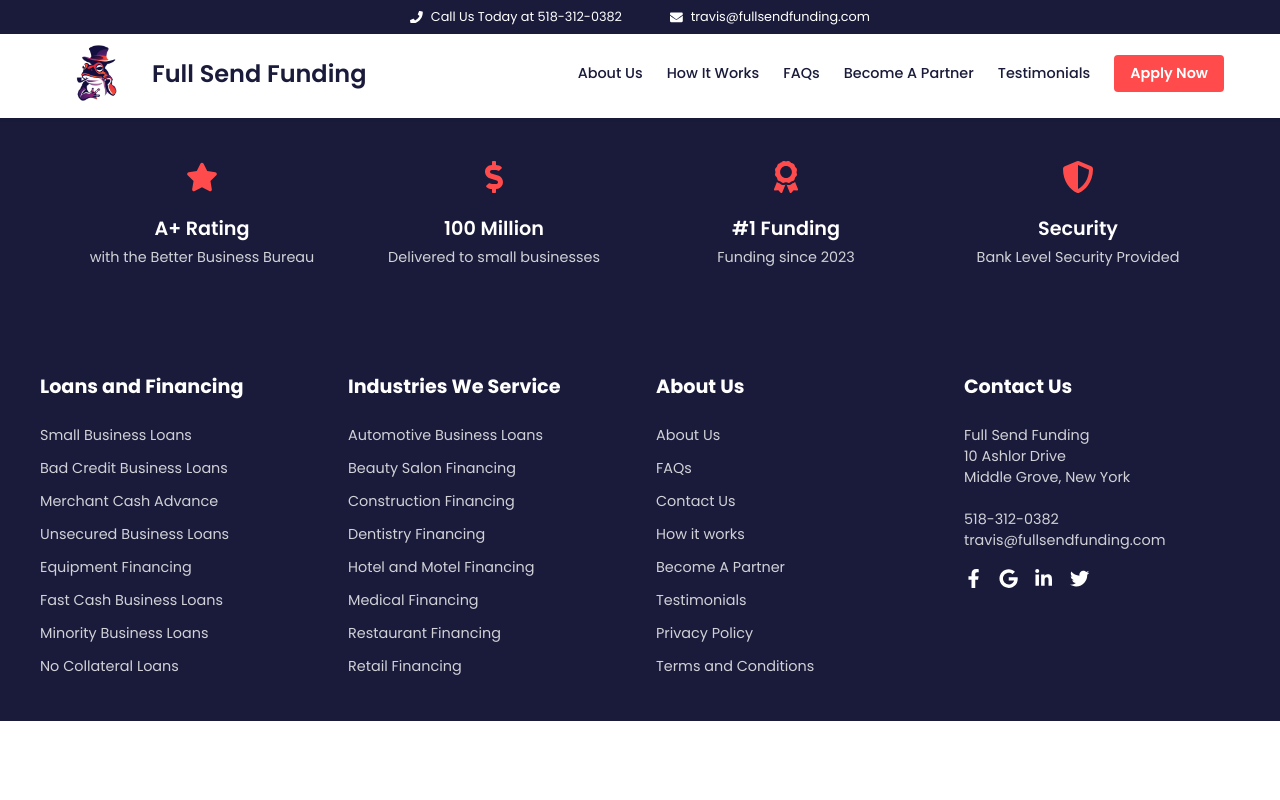
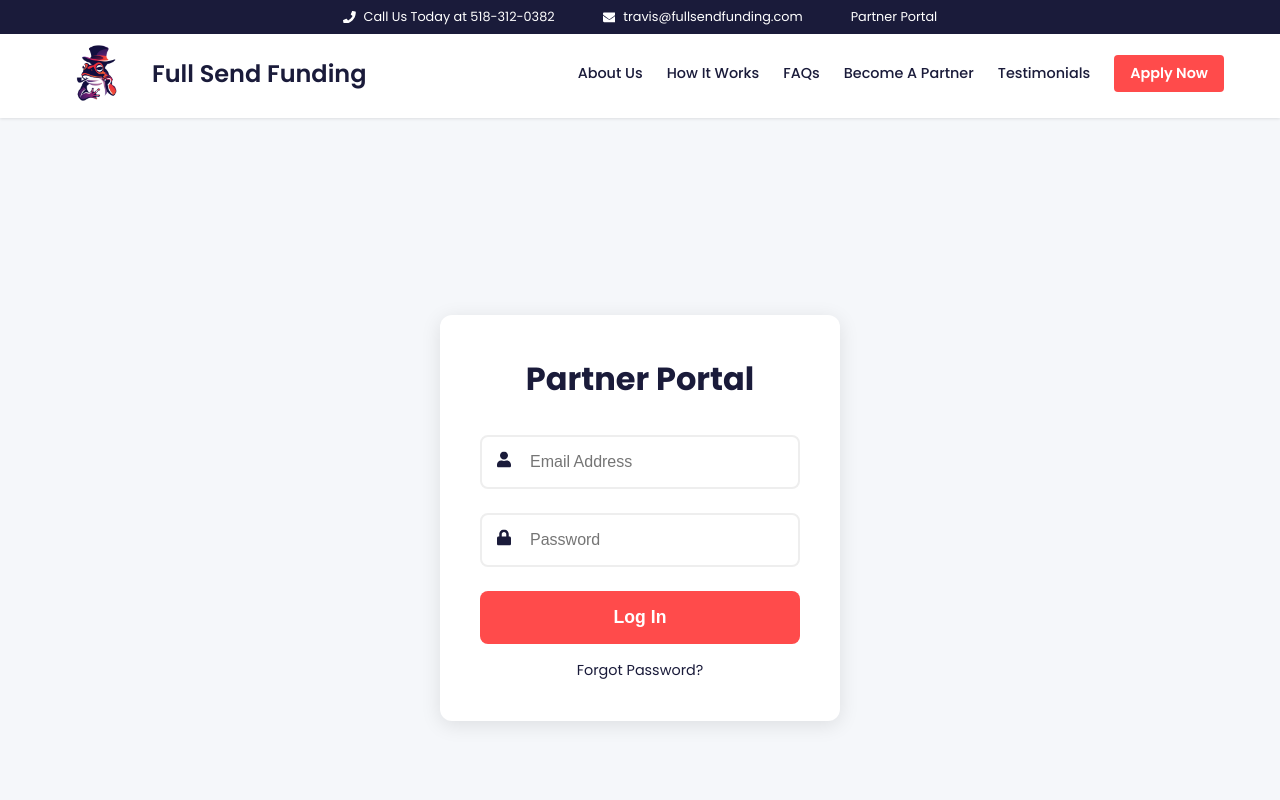
Before and after one commit to TravisYule/fullsendfunding, a React (Create React App) app: page /partner-login in a window 1280 px wide. Shown: the top 800 px of the page. Built offline with nearby package versions, Linux system fonts and the light colour scheme.

Commit message:
Add Partner Portal link and login page

```diff
--- a/src/App.js
+++ b/src/App.js
@@ -20,6 +20,7 @@
 import ScrollToTop from './components/ScrollToTop/ScrollToTop';
 import Terms from './components/Terms/Terms';
 import FundingCalculator from './components/Calculator/FundingCalculator';
+import PartnerLogin from './components/PartnerPortal/PartnerLogin';
 
 const MainContent = styled.main`
   padding-top: 118px;
@@ -57,6 +58,7 @@
           <Route path="/contact" element={<Contact />} />
           <Route path="/terms" element={<Terms />} />
           <Route path="/calculator" element={<FundingCalculator />} />
+          <Route path="/partner-login" element={<PartnerLogin />} />
         </Routes>
       </MainContent>
       <AccoladeBanner />
--- a/src/components/Header/Header.jsx
+++ b/src/components/Header/Header.jsx
@@ -34,6 +34,18 @@
 `;
 
 const TopBarItem = styled.a`
+  color: white;
+  text-decoration: none;
+  display: flex;
+  align-items: center;
+  gap: 0.5rem;
+
+  &:hover {
+    color: ${props => props.theme.colors.secondary};
+  }
+`;
+
+const PortalLink = styled(Link)`
   color: white;
   text-decoration: none;
   display: flex;
@@ -273,6 +285,9 @@
           <TopBarItem href="mailto:travis@fullsendfunding.com">
             <FaEnvelope /> travis@fullsendfunding.com
           </TopBarItem>
+          <PortalLink to="/partner-login">
+            Partner Portal
+          </PortalLink>
         </TopBarContent>
       </TopBar>
       <HeaderContainer>
--- /dev/null
+++ b/src/components/PartnerPortal/PartnerLogin.jsx
@@ -0,0 +1,162 @@
+import React, { useState } from 'react';
+import styled from 'styled-components';
+import { motion } from 'framer-motion';
+import { FaLock, FaUser } from 'react-icons/fa';
+
+const Section = styled.section`
+  padding: 5rem 2rem;
+  min-height: 100vh;
+  display: flex;
+  align-items: center;
+  justify-content: center;
+  background: ${props => props.theme.colors.lightGray};
+`;
+
+const LoginContainer = styled.div`
+  max-width: 400px;
+  width: 100%;
+  padding: 2.5rem;
+  background: white;
+  border-radius: 12px;
+  box-shadow: 0 4px 20px rgba(0,0,0,0.1);
+`;
+
+const Title = styled.h1`
+  color: ${props => props.theme.colors.primary};
+  text-align: center;
+  margin-bottom: 2rem;
+  font-size: 2rem;
+`;
+
+const Form = styled.form`
+  display: flex;
+  flex-direction: column;
+  gap: 1.5rem;
+`;
+
+const InputGroup = styled.div`
+  position: relative;
+`;
+
+const Input = styled.input`
+  width: 100%;
+  padding: 1rem 1rem 1rem 3rem;
+  border: 2px solid #eee;
+  border-radius: 8px;
+  font-size: 1rem;
+  transition: all 0.3s ease;
+
+  &:focus {
+    border-color: ${props => props.theme.colors.secondary};
+    outline: none;
+    box-shadow: 0 0 0 3px rgba(255, 75, 75, 0.1);
+  }
+`;
+
+const Icon = styled.div`
+  position: absolute;
+  left: 1rem;
+  top: 50%;
+  transform: translateY(-50%);
+  color: ${props => props.theme.colors.primary};
+`;
+
+const LoginButton = styled(motion.button)`
+  width: 100%;
+  padding: 1rem;
+  background: ${props => props.theme.colors.secondary};
+  color: white;
+  border: none;
+  border-radius: 8px;
+  font-size: 1.1rem;
+  font-weight: 600;
+  cursor: pointer;
+
+  &:hover {
+    background: #ff3333;
+  }
+`;
+
+const ForgotPassword = styled.a`
+  text-align: center;
+  color: ${props => props.theme.colors.primary};
+  text-decoration: none;
+  font-size: 0.9rem;
+  margin-top: 1rem;
+  display: block;
+
+  &:hover {
+    color: ${props => props.theme.colors.secondary};
+  }
+`;
+
+const PartnerLogin = () => {
+  const [formData, setFormData] = useState({
+    email: '',
+    password: ''
+  });
+
+  const handleChange = (e) => {
+    setFormData({
+      ...formData,
+      [e.target.name]: e.target.value
+    });
+  };
+
+  const handleSubmit = (e) => {
+    e.preventDefault();
+    // Handle login logic here
+    console.log('Login attempt:', formData);
+  };
+
+  return (
+    <Section>
+      <LoginContainer>
+        <Title>Partner Portal</Title>
+        <Form onSubmit={handleSubmit}>
+          <InputGroup>
+            <Icon>
+              <FaUser />
+            </Icon>
+            <Input
+              type="email"
+              name="email"
+              placeholder="Email Address"
+              value={formData.email}
+              onChange={handleChange}
+              required
+            />
+          </InputGroup>
+
+          <InputGroup>
+            <Icon>
+              <FaLock />
+            </Icon>
+            <Input
+              type="password"
+              name="password"
+              placeholder="Password"
+              value={formData.password}
+              onChange={handleChange}
+              required
+            />
+          </InputGroup>
+
+          <LoginButton
+            type="submit"
+            whileHover={{ scale: 1.02 }}
+            whileTap={{ scale: 0.98 }}
+          >
+            Log In
+          </LoginButton>
+        </Form>
+
+        <ForgotPassword href="#">
+          Forgot Password?
+        </ForgotPassword>
+      </LoginContainer>
+    </Section>
+  );
+};
+
+export default PartnerLogin;
```
